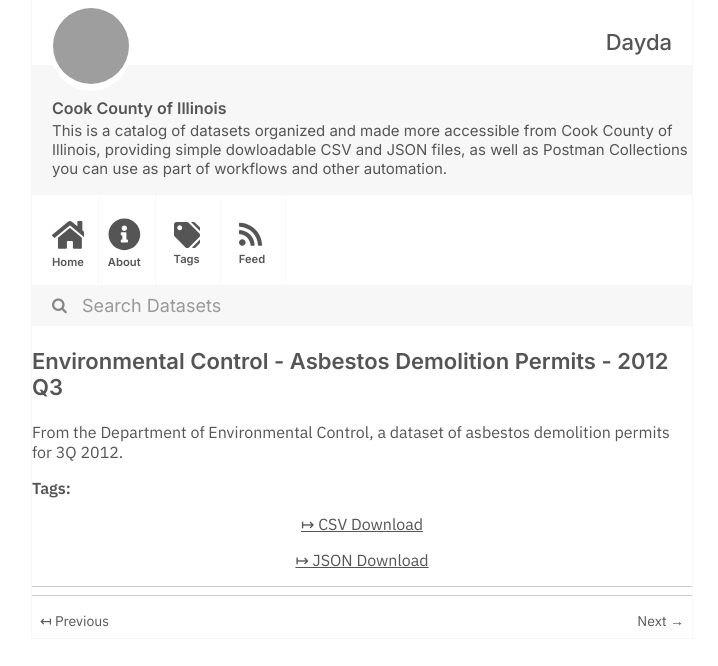
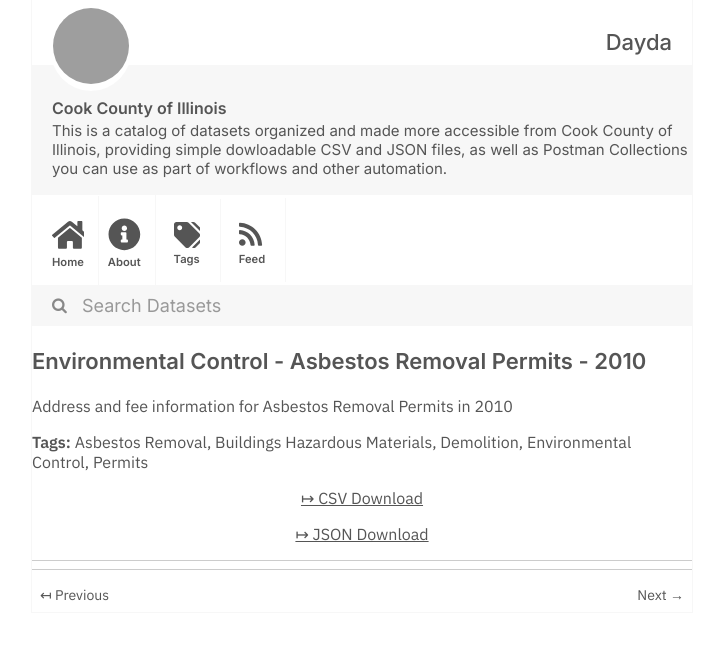
Before and after one commit to dayda-entities/cook-county-of-illinois, a Jekyll site: the page built from _posts/2020-11-10-environmental-control-asbestos.md, in a window 1280 px wide, cut to the strip 0-666 px from the top of the page. Shown: the whole strip, without its empty margins (278-996 px from the left). Built offline with Jekyll 4.4.1, drawn with Linux system fonts in a browser that asks for light colours; grey boxes are pictures that could not be loaded.

Commit message:
Publish Data

```diff
--- a/_posts/2020-11-10-environmental-control-asbestos.md
+++ b/_posts/2020-11-10-environmental-control-asbestos.md
@@ -1,17 +1,22 @@
 ---
-title: Environmental Control - Asbestos Demolition Permits - 2012 Q3
-created: '2020-11-10T16:57:45.197802'
-modified: '2020-11-10T16:57:45.197809'
+title: Environmental Control - Asbestos Removal Permits - 2010
+created: '2020-11-10T16:57:21.464150'
+modified: '2020-11-10T16:57:21.464161'
 state: active
 type: dataset
-tags: []
+tags:
+  - Asbestos Removal
+  - Buildings Hazardous Materials
+  - Demolition
+  - Environmental Control
+  - Permits
 groups:
   - Local Government
 csv_url: >-
-  https://datacatalog.cookcountyil.gov/api/views/qkzq-fgkt/rows.csv?accessType=DOWNLOAD
+  https://datacatalog.cookcountyil.gov/api/views/b4e6-7ck8/rows.csv?accessType=DOWNLOAD
 json_url: >-
-  https://datacatalog.cookcountyil.gov/api/views/qkzq-fgkt/rows.json?accessType=DOWNLOAD
+  https://datacatalog.cookcountyil.gov/api/views/b4e6-7ck8/rows.json?accessType=DOWNLOAD
 layout: post
 
 ---
-From the Department of Environmental Control, a dataset of asbestos demolition permits for 3Q 2012.
+Address and fee information for Asbestos Removal Permits in 2010
```
